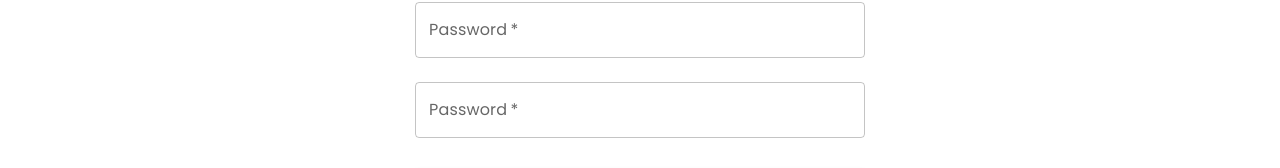
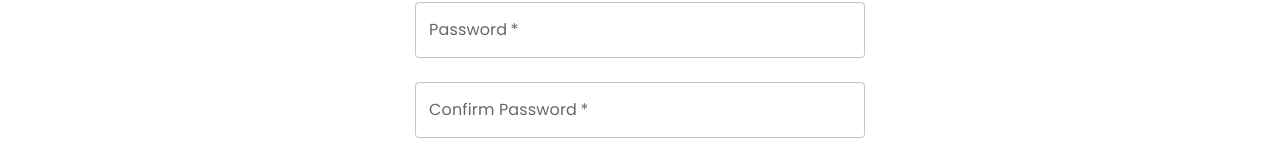
Before and after one commit to Trissarious/POS_SalesManagement_REACT, a React (Create React App) app: page /changepassword in a window 1280 px wide. Shown: the part 240-408 px from the top of the page. Built offline with nearby package versions, Linux system fonts and the light colour scheme.

Commit message:
Fixed a little bit of css

```diff
--- a/src/components/Administrator/ChangePassword.tsx
+++ b/src/components/Administrator/ChangePassword.tsx
@@ -82,8 +82,8 @@ export default function ChangePassword() {
               margin="normal"
               required
               fullWidth
-              name="password"
-              label="Password"
+              name="confirm-password"
+              label="Confirm Password"
               type="password"
               value={reEnterPassword}
               onChange={(e) => setReEnterPassword(e.target.value)}
--- a/src/components/StartingScreen/StartingScreen.css
+++ b/src/components/StartingScreen/StartingScreen.css
@@ -3,7 +3,7 @@
     flex-direction: column;
     justify-content: center;
     align-items: center;
-    height: 100vh;
+    height: 85vh;
 }
 
   .h1-startingscreen {
```
